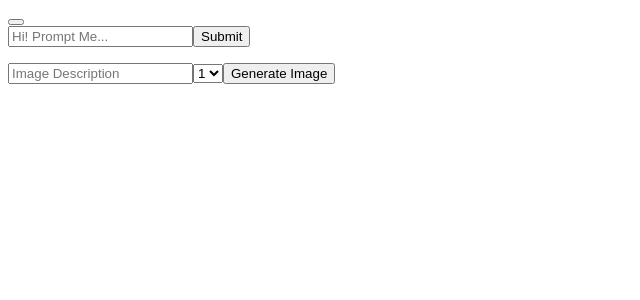
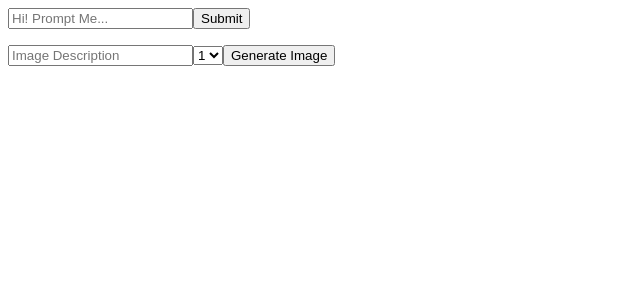
Before and after one commit to sagar803/Aiello-client, a React (Vite) app: page / in a window 1280 px wide. Shown: the top 300 px of the page, without its empty margins (0-640 px from the left). Built offline with nearby package versions, Linux system fonts and the light colour scheme.

Commit message:
configured imports

```diff
--- a/src/App.jsx
+++ b/src/App.jsx
@@ -1,13 +1,12 @@
 import React, { useState } from 'react'
-import { Query } from './components/query'
-import { Image } from './components/image'
+import { Query } from './components/query.jsx'
+import { Image } from './components/image.jsx'
 import './App.css'
 
 function App() {
   const [page, setPage] = useState("Query")
   return (
     <>
-    <button></button>
     <Query/>
     <Image/>
     </>
--- a/src/components/Image.jsx
+++ b/src/components/Image.jsx
@@ -1,7 +1,7 @@
 import React from 'react'
 import { useState } from 'react'
-import { ImageWidget } from './widgets/ImageWidget';
-import { ImageLoading } from './widgets/ImageLoading';
+import { ImageWidget } from './widgets/ImageWidget.jsx';
+import { ImageLoading } from './widgets/ImageLoading.jsx';
 
 export const Image = () => {
     const [query, setQuery] = useState({prompt: "", n: 1});
```
